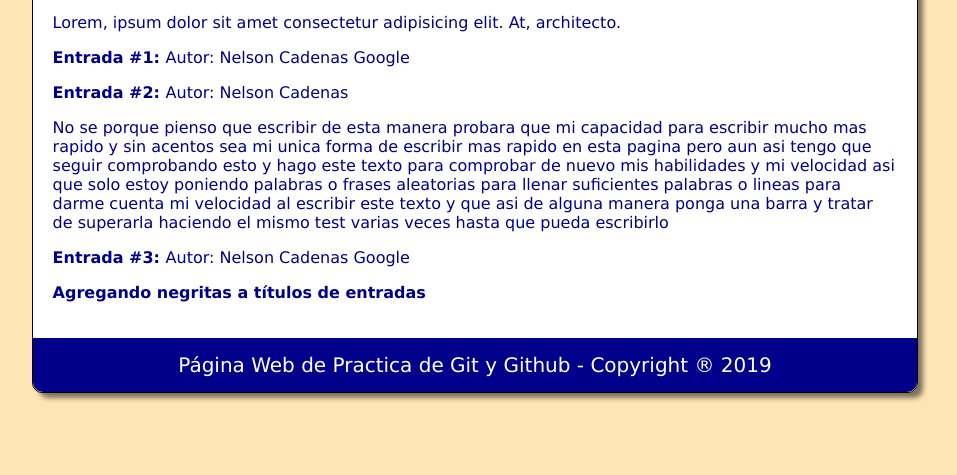
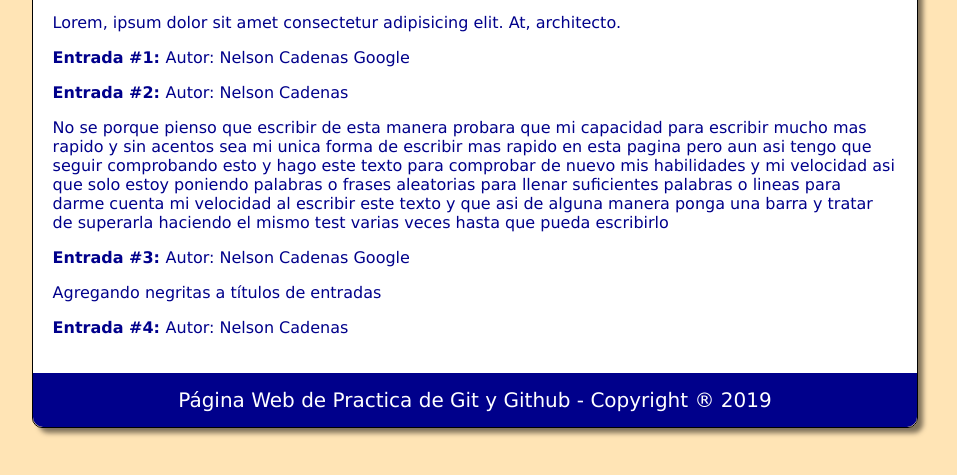
Before and after one commit to nelsonjo14/practica, a plain HTML site: page index.html in a window 1280 px wide. Shown: the part 191-666 px from the top of the page, without its empty margins (165-1122 px from the left). Drawn offline with Linux system fonts and the light colour scheme.

Commit message:
Agregada entrada por Nelson Cadenas

```diff
--- a/index.html
+++ b/index.html
@@ -20,9 +20,10 @@
       <p><strong>Entrada #2: </strong>Autor: Nelson Cadenas</p>
       <p>No se porque pienso que escribir de esta manera probara que mi capacidad para escribir mucho mas rapido y sin acentos sea mi unica forma de escribir mas rapido en esta pagina pero aun asi tengo que seguir comprobando esto y hago este texto para comprobar de nuevo mis habilidades y mi velocidad asi que solo estoy poniendo palabras o frases aleatorias para llenar suficientes palabras o lineas para darme cuenta mi velocidad al escribir este texto y que asi de alguna manera ponga una barra y tratar de superarla haciendo el mismo test varias veces hasta que pueda escribirlo</p>
       <p>
-		<p><strong>Entrada #3: </strong>Autor: Nelson Cadenas Google</p>
-		<strong>Agregando negritas a títulos de entradas</strong>
-	  </p>
+        <strong>Entrada #3: </strong>Autor: Nelson Cadenas Google
+        <p>Agregando negritas a títulos de entradas</p>
+      </p>
+      <p><strong>Entrada #4: </strong>Autor: Nelson Cadenas</p>
     </main>
     <footer>
       <span>Página Web de Practica de Git y Github - Copyright ® 2019</span>
```
